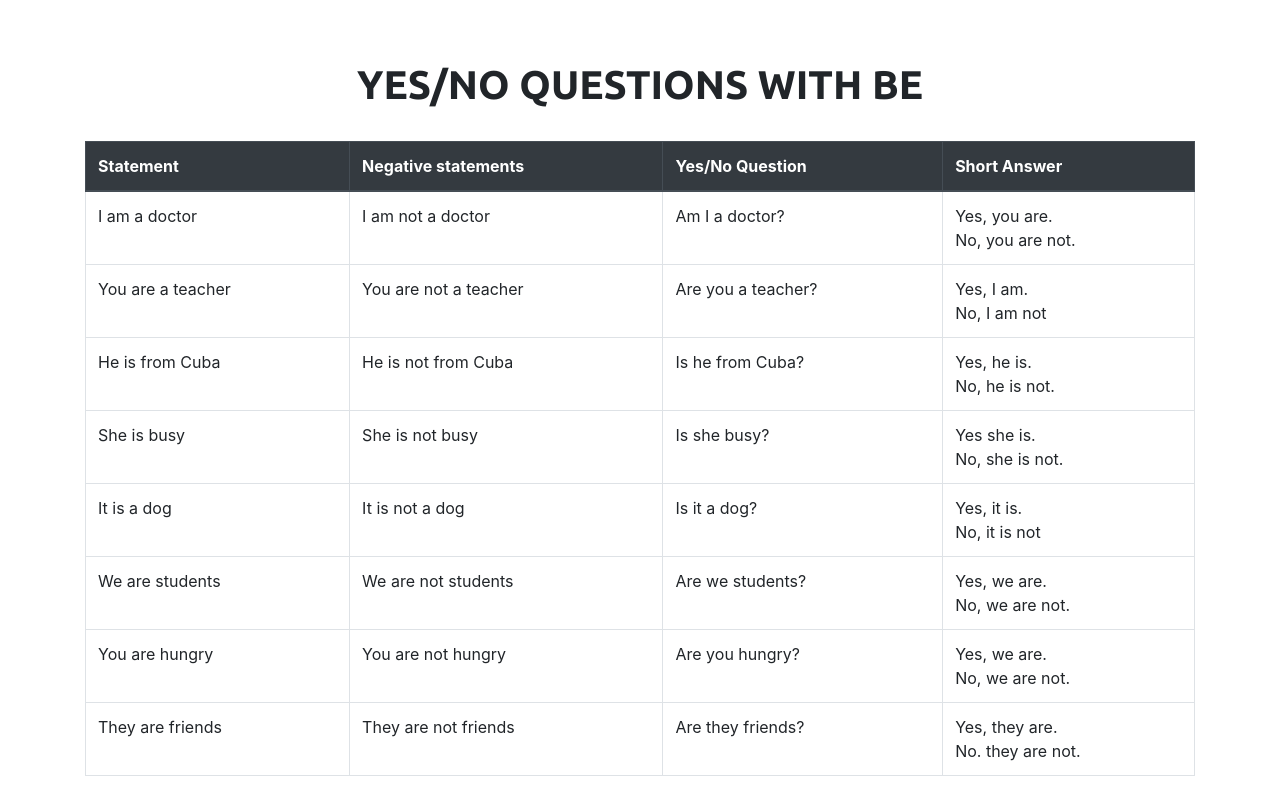
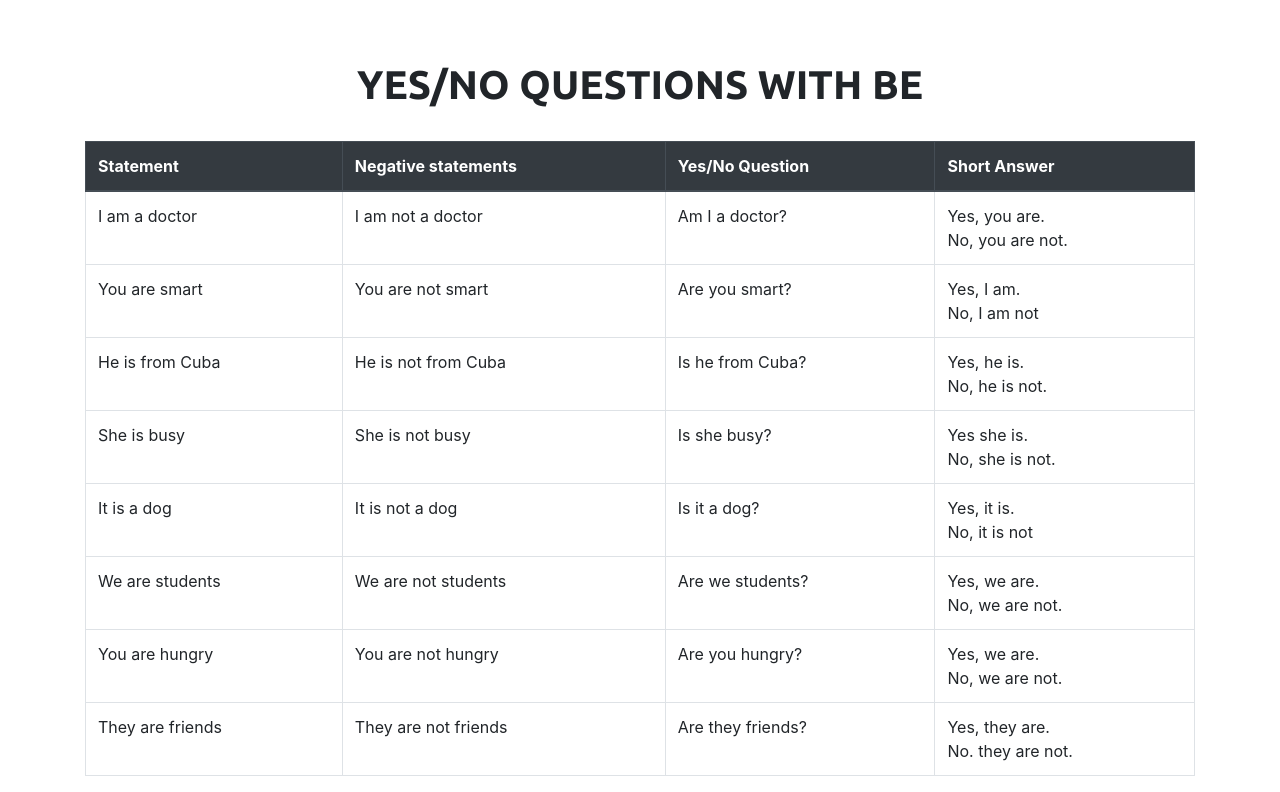
Before and after one commit to Aarias23/teacher_content, a plain HTML site: page index.html in a window 1280 px wide. Shown: the part 1368-2160 px from the top of the page. Drawn offline with nearby package versions, Linux system fonts and the light colour scheme.

Commit message:
Update index.html

```diff
--- a/index.html
+++ b/index.html
@@ -155,16 +155,16 @@
             <td>Yes, you are. <br />No, you are not.</td>
           </tr>
           <tr>
-            <td>You are a teacher</td>
-            <td>You are not a teacher</td>
-            <td>Are you a teacher?</td>
+            <td>You are smart</td>
+            <td>You are not smart</td>
+            <td>Are you smart?</td>
             <td>
               Yes, I am. <br />
               No, I am not
             </td>
           </tr>
           <tr>
-            <td class="bigger">He is from Cuba</td>
+            <td>He is from Cuba</td>
             <td>He is not from Cuba</td>
             <td>Is he from Cuba?</td>
             <td>
```
